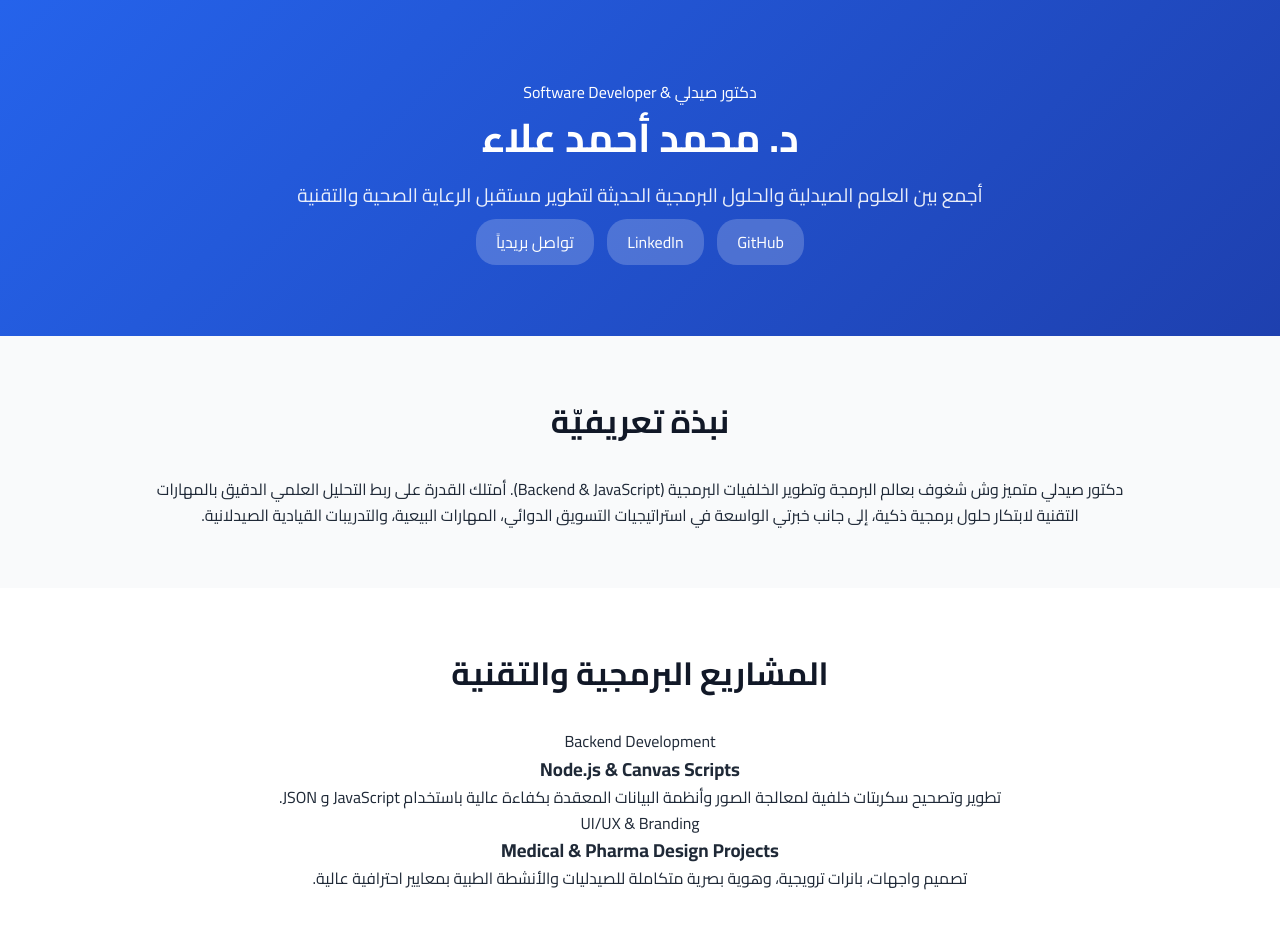
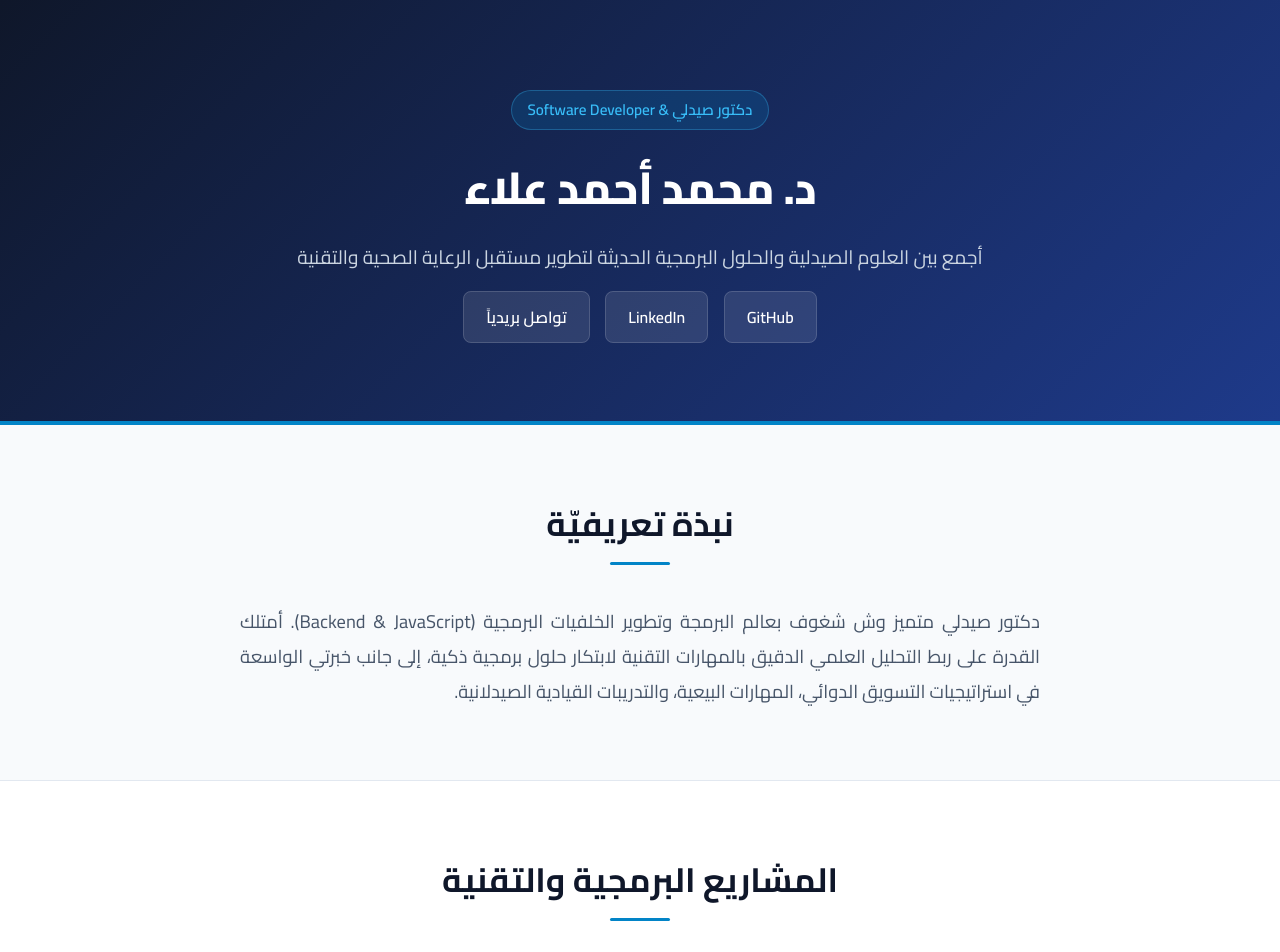
Before and after one commit to mohamedahmedalaa2024/mohamed-alaa-portfolio, a plain HTML site: page index.html in a window 1280 px wide. Shown: the top 952 px of the page. Drawn offline with Linux system fonts and the light colour scheme.

Commit message:
Update style.css

```diff
--- a/style.css
+++ b/style.css
@@ -6,9 +6,9 @@
 }
 
 body {
-    background-color: #f9fafb;
-    color: #1f2937;
-    line-height: 1.6;
+    background-color: #f8fafc;
+    color: #334155;
+    line-height: 1.7;
 }
 
 .container {
@@ -18,98 +18,150 @@ body {
     text-align: center;
 }
 
-/* Hero Section */
+/* Hero Section - تصميم طبي تقني أنيق (درجات الأزرق والأخضر الهادئ) */
 .hero {
-    background: linear-gradient(135deg, #2563eb, #1e40af);
+    background: linear-gradient(135deg, #0f172a, #1e3a8a);
     color: white;
-    padding: 80px 0;
+    padding: 90px 0;
+    border-bottom: 4px solid #0284c7;
 }
 
-.profile-placeholder {
-    width: 120px;
-    height: 120px;
-    background: rgba(255, 255, 255, 0.2);
-    border: 4px solid white;
-    border-radius: 50%;
-    margin: 0 auto 20px auto;
-    display: flex;
-    align-items: center;
-    justify-content: center;
-    font-size: 2.5rem;
-    font-weight: bold;
-    color: white;
+.profile-badge {
+    display: inline-block;
+    background: rgba(2, 132, 199, 0.2);
+    color: #38bdf8;
+    padding: 6px 16px;
+    border-radius: 20px;
+    font-size: 0.95rem;
+    font-weight: 600;
+    margin-bottom: 20px;
+    border: 1px solid rgba(56, 189, 248, 0.3);
 }
 
 .hero h1 {
-    font-size: 2.5rem;
-    margin-bottom: 10px;
+    font-size: 2.8rem;
+    font-weight: 800;
+    margin-bottom: 15px;
+    letter-spacing: -0.5px;
 }
 
 .tagline {
     font-size: 1.2rem;
-    opacity: 0.9;
-    margin-bottom: 20px;
+    max-width: 700px;
+    margin: 0 auto 30px auto;
+    color: #cbd5e1;
 }
 
 .social-links a {
     color: white;
-    background: rgba(255, 255, 255, 0.2);
-    padding: 8px 20px;
-    margin: 0 5px;
-    border-radius: 20px;
+    background: rgba(255, 255, 255, 0.1);
+    padding: 10px 22px;
+    margin: 0 6px;
+    border-radius: 8px;
     text-decoration: none;
-    transition: 0.3s;
+    font-weight: 600;
+    transition: all 0.3s ease;
+    border: 1px solid rgba(255, 255, 255, 0.15);
 }
 
 .social-links a:hover {
-    background: white;
-    color: #1e40af;
+    background: #0284c7;
+    border-color: #0284c7;
 }
 
-/* Sections */
+/* Sections General */
 .section {
-    padding: 60px 0;
+    padding: 70px 0;
 }
 
 .section h2 {
-    font-size: 2rem;
-    margin-bottom: 30px;
-    color: #111827;
+    font-size: 2.1rem;
+    color: #0f172a;
+    margin-bottom: 40px;
+    font-weight: 700;
+    position: relative;
+}
+
+.section h2::after {
+    content: '';
+    display: block;
+    width: 60px;
+    height: 3px;
+    background: #0284c7;
+    margin: 10px auto 0 auto;
+    border-radius: 2px;
 }
 
 .bg-light {
     background-color: #ffffff;
+    border-top: 1px solid #e2e8f0;
+    border-bottom: 1px solid #e2e8f0;
 }
 
-/* Projects Grid */
-.projects-grid {
-    display: grid;
-    grid-template-columns: repeat(auto-fit, minmax(280px, 1fr));
-    gap: 20px;
+.about-text {
+    font-size: 1.15rem;
+    max-width: 800px;
+    margin: 0 auto;
+    color: #475569;
+    text-align: justify;
+    line-height: 1.9;
 }
 
-.project-card {
-    background: #f3f4f6;
-    padding: 25px;
-    border-radius: 10px;
-    box-shadow: 0 4px 6px rgba(0,0,0,0.05);
+/* Cards Grid */
+.cards-grid {
+    display: grid;
+    grid-template-columns: repeat(auto-fit, minmax(300px, 1fr));
+    gap: 25px;
     text-align: right;
-    transition: transform 0.3s;
 }
 
-.project-card:hover {
-    transform: translateY(-5px);
+.card {
+    background: #ffffff;
+    padding: 30px;
+    border-radius: 12px;
+    box-shadow: 0 4px 6px -1px rgba(0, 0, 0, 0.05), 0 2px 4px -1px rgba(0, 0, 0, 0.03);
+    border: 1px solid #e2e8f0;
+    transition: transform 0.3s ease, box-shadow 0.3s ease;
 }
 
-.project-card h3 {
-    color: #2563eb;
-    margin-bottom: 10px;
+.card:hover {
+    transform: translateY(-5px);
+    box-shadow: 0 10px 15px -3px rgba(0, 0, 0, 0.08);
+}
+
+.card-tag {
+    display: inline-block;
+    background: #e0f2fe;
+    color: #0369a1;
+    padding: 4px 12px;
+    border-radius: 6px;
+    font-size: 0.8rem;
+    font-weight: 700;
+    margin-bottom: 15px;
+}
+
+.card-tag-pharma {
+    background: #dcfce7;
+    color: #15803d;
+}
+
+.card h3 {
+    color: #0f172a;
+    font-size: 1.3rem;
+    margin-bottom: 12px;
+    font-weight: 700;
+}
+
+.card p {
+    color: #64748b;
+    font-size: 0.98rem;
 }
 
 /* Footer */
 footer {
-    background: #111827;
-    color: white;
-    padding: 20px 0;
+    background: #0f172a;
+    color: #94a3b8;
+    padding: 25px 0;
     font-size: 0.9rem;
+    border-top: 1px solid #1e293b;
 }
```
